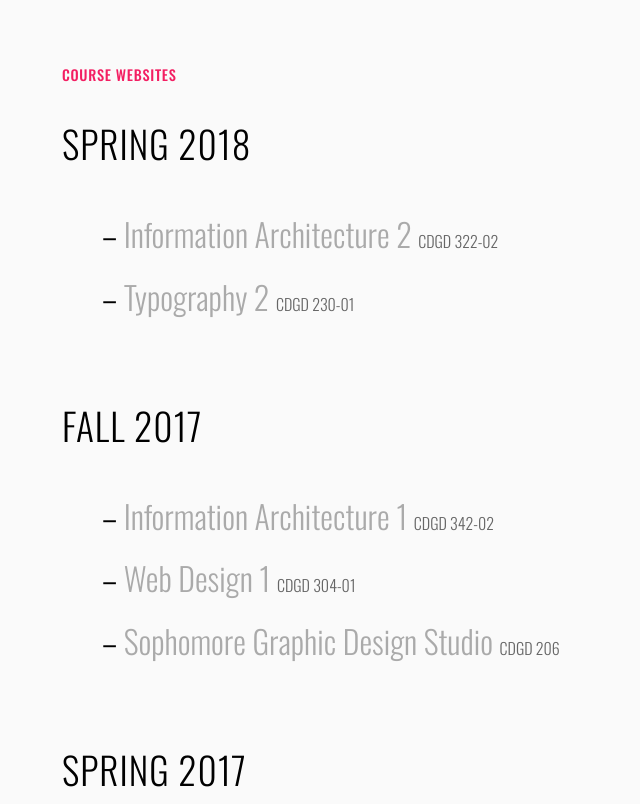
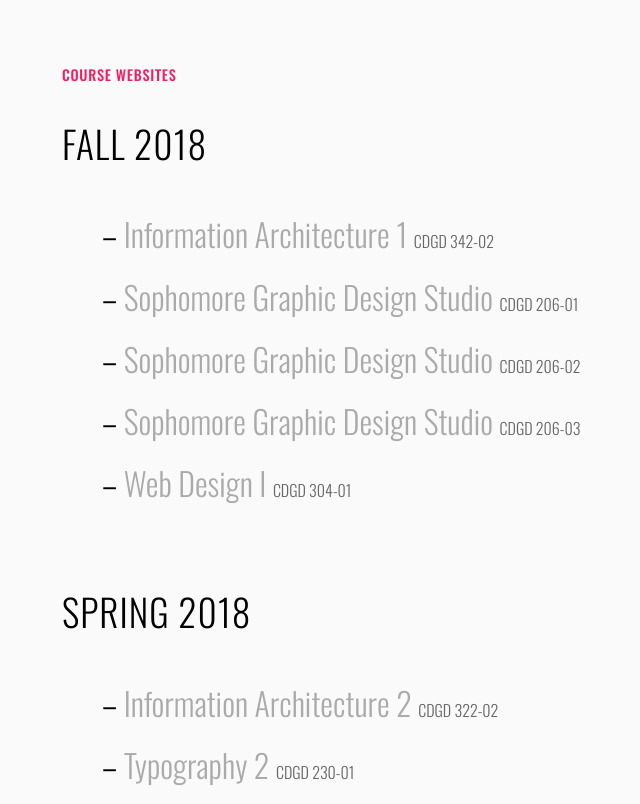
Before and after one commit to saulbaizman-teaching/saulbaizman-teaching.github.io, a plain HTML site: page index.html in a window 1280 px wide. Shown: the top 804 px of the page, without its empty margins (2-642 px from the left). Drawn offline with nearby package versions, Linux system fonts and the light colour scheme.

Commit message:
Added links for fall 2018 courses.

```diff
--- a/index.html
+++ b/index.html
@@ -1,11 +1,20 @@
 <html>
     <head>
-        <title>courses.baizman.com</title>
+        <title>course websites</title>
         <link href='https://fonts.googleapis.com/css?family=Oswald:300,500' rel='stylesheet' type='text/css'>
         <link href='styles.css' rel='stylesheet' type='text/css'>
     </head>
     <body>
         <h1>course websites</h1>
+        <h3>fall 2018</h3>
+        <ul>
+            <li><a href='http://cdgd-342-02-fa18.courses.baizman.com'>Information Architecture 1 <span class='course_number'>CDGD 342-02</span></a></li>
+            <li><a href='http://cdgd-206-01-fa18.courses.baizman.com'>Sophomore Graphic Design Studio <span class='course_number'>CDGD 206-01</span></a></li>
+            <li><a href='http://cdgd-206-02-fa18.courses.baizman.com'>Sophomore Graphic Design Studio <span class='course_number'>CDGD 206-02</span></a></li>
+            <li><a href='http://cdgd-206-03-fa18.courses.baizman.com'>Sophomore Graphic Design Studio <span class='course_number'>CDGD 206-03</span></a></li>
+            <li><a href='http://cdgd-304-01-fa18.courses.baizman.com'>Web Design I <span class='course_number'>CDGD 304-01</span></a></li>
+        </ul>
+
         <h3>spring 2018</h3>
         <ul>
             <li><a href='http://cdgd-322-02-sp18.courses.baizman.com'>Information Architecture 2 <span class='course_number'>CDGD 322-02</span></a></li>
```
